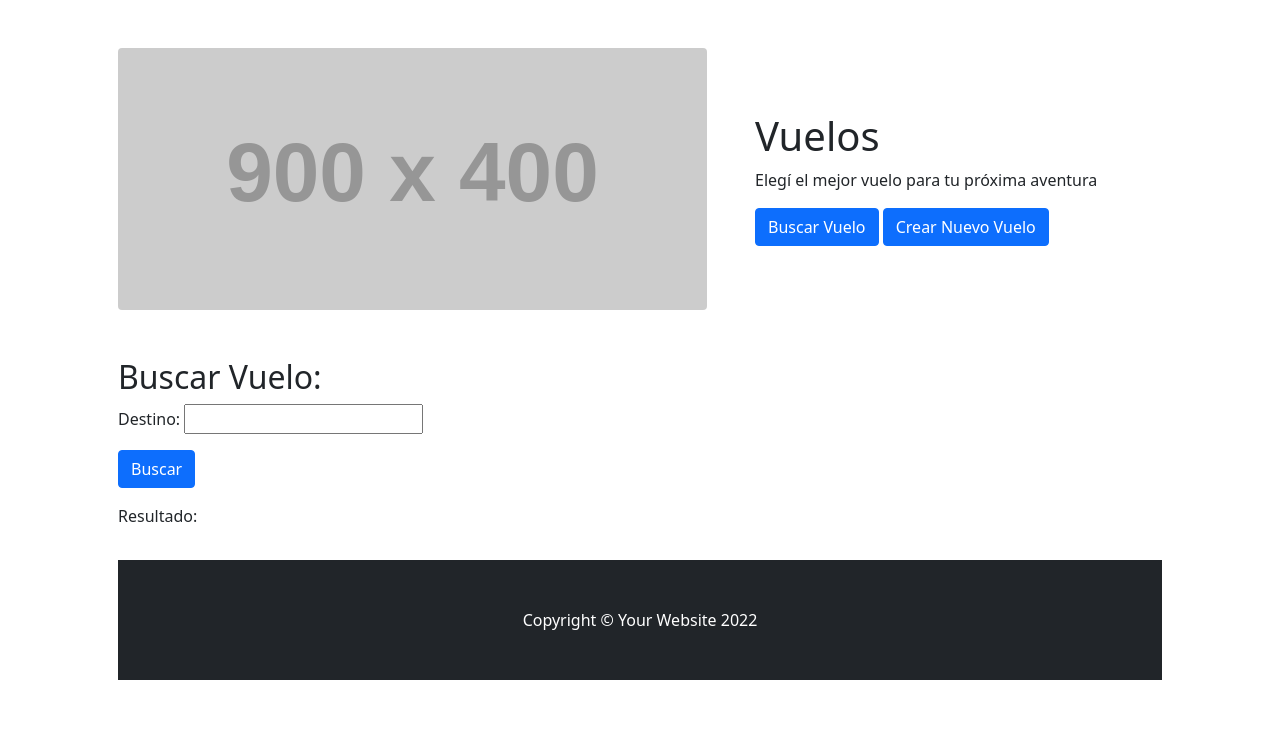
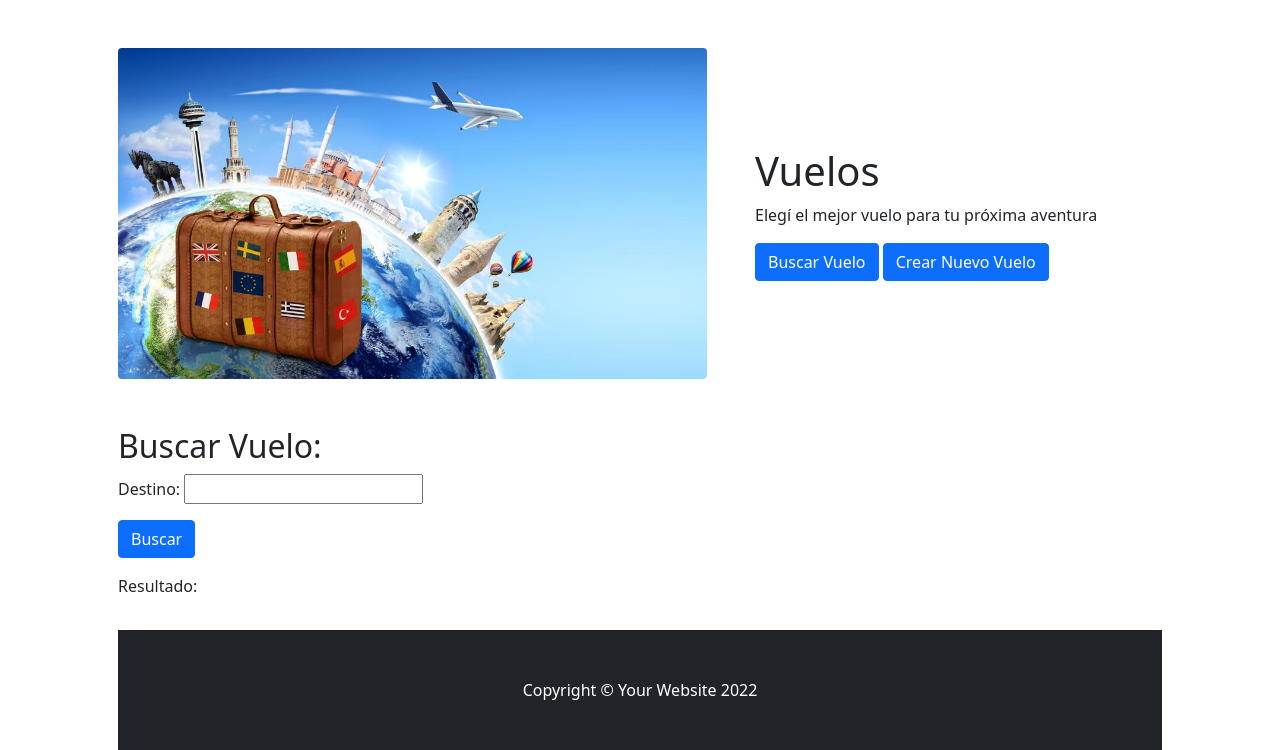
Before and after one commit to MartinCapocasale/ProyectoViajes, a Django app: page /buscar_destino_vuelo/ in a window 1280 px wide. Shown: the part 56-806 px from the top of the page. Before the commit the page ends 736 px from the top, so only its background shows below. Run offline with Django 4.2, Linux system fonts and the light colour scheme; grey boxes labelled with a size stand in for pictures from a placeholder-image service; some libraries are stand-ins or nearby versions.

Commit message:
se agrega imagen de portada

```diff
--- a/ProyectoViajes/ProyectoViajesApp/templates/ProyectoViajesApp/base.html
+++ b/ProyectoViajes/ProyectoViajesApp/templates/ProyectoViajesApp/base.html
@@ -33,7 +33,7 @@
         <div class="container px-4 px-lg-5">
             <!-- Heading Row-->
             <div class="row gx-4 gx-lg-5 align-items-center my-5">
-                <div class="col-lg-7"><img class="img-fluid rounded mb-4 mb-lg-0" src="https://dummyimage.com/900x400/dee2e6/6c757d.jpg" alt="..." /></div>
+                <div class="col-lg-7"><img class="img-fluid rounded mb-4 mb-lg-0" src="{% static 'imagenes/portada.jpeg'%}" alt="..." /></div>
                 <div class="col-lg-5">
                     <h1 class="font-weight-light">{% block TipoDePagina %}{% endblock %}</h1>
                     <p>{% block SloganPagina %}{% endblock %}</p>
```
Also changed, not shown: ProyectoViajes/static/imagenes/portada.jpeg (added).
